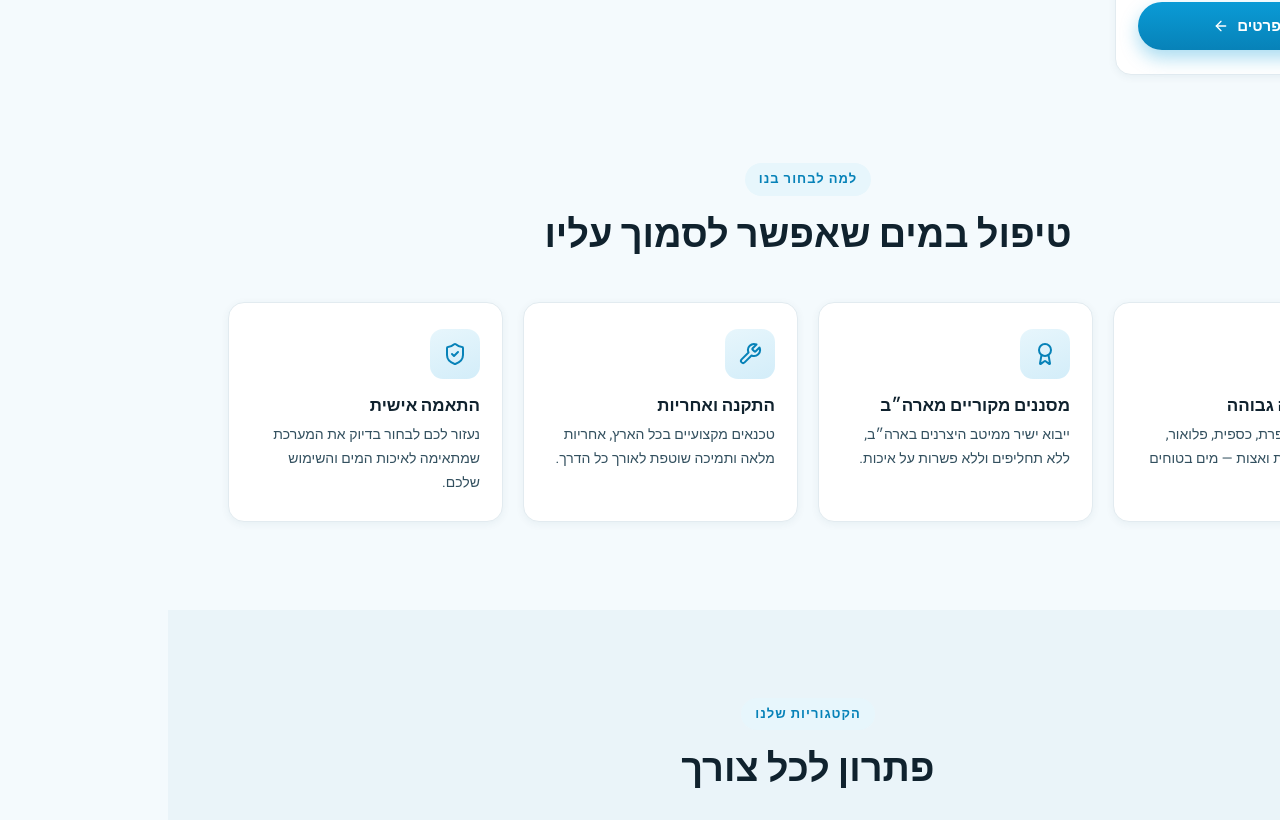
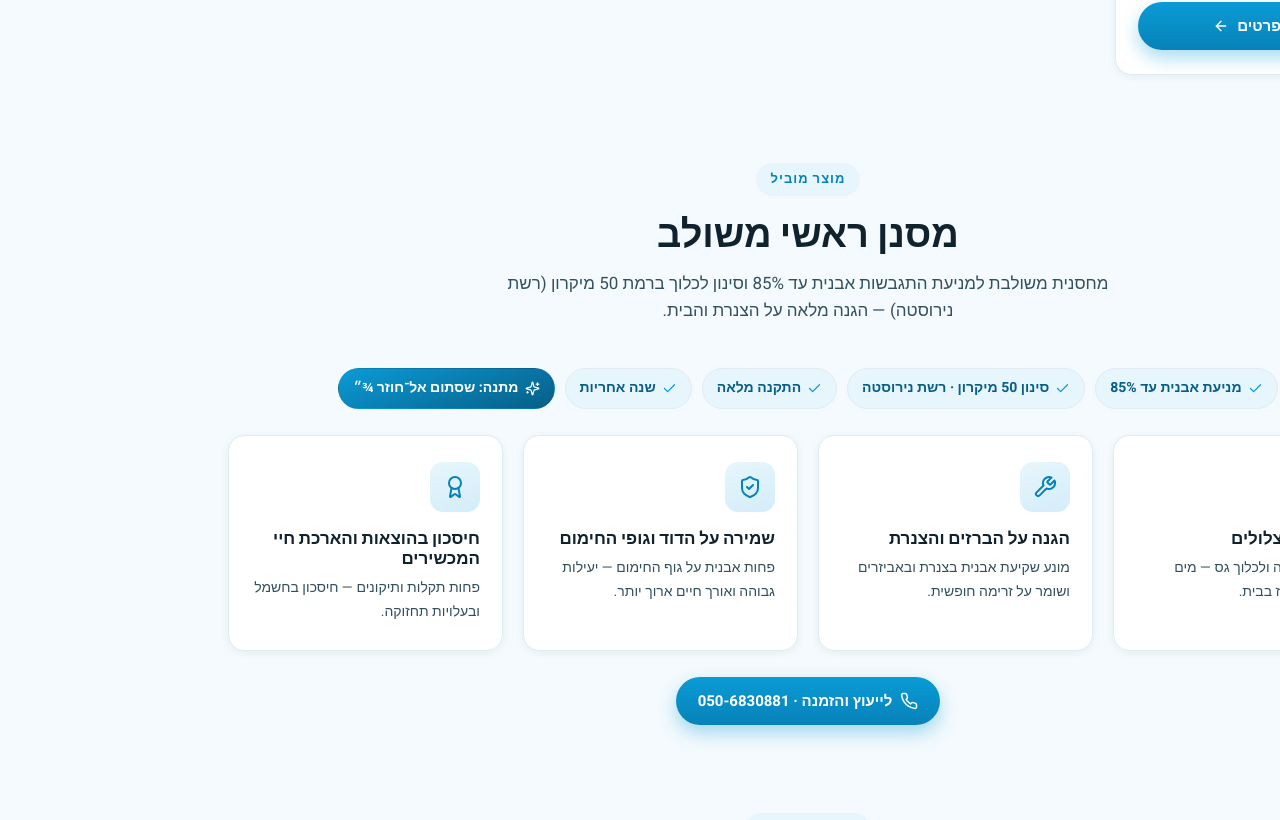
Before and after one commit to Tomer-HL/aquafilter, a React (Vite) app: page / in a window 1280 px wide. Shown: the part 1716-2536 px from the top of the page. Built offline with nearby package versions, Linux system fonts and the light colour scheme.

Commit message:
Add Combined Main Filter spotlight with flyer benefits

```diff
--- a/src/App.css
+++ b/src/App.css
@@ -368,3 +368,21 @@ a.line:hover { color: #7fd4f5; }
   .brand-name { font-size: 16px; }
   .brand-tag { font-size: 11px; }
 }
+
+/* Combined Main Filter spotlight */
+.mf-specs {
+  display: flex; flex-wrap: wrap; justify-content: center; gap: 10px; margin: 4px 0 26px;
+}
+.mf-chip {
+  display: inline-flex; align-items: center; gap: 6px;
+  padding: 8px 14px; border-radius: 999px;
+  background: var(--c-primary-soft); color: var(--c-primary-darker);
+  font-weight: 600; font-size: 14px; border: 1px solid var(--c-line);
+}
+.mf-chip svg { color: var(--c-primary); }
+.mf-chip.gift {
+  background: linear-gradient(160deg, var(--c-primary), var(--c-primary-darker));
+  color: #fff; border-color: transparent;
+}
+.mf-chip.gift svg { color: #fff; }
+.mf-cta { text-align: center; margin-top: 26px; }
--- a/src/App.jsx
+++ b/src/App.jsx
@@ -10,6 +10,7 @@ import './App.css'
 const tierIcons = [Droplets, Filter, Droplet, ShieldCheck, Filter]
 const featureIcons = [Sparkles, Award, Wrench, ShieldCheck]
 const catIcons = [Droplets, Filter, ShieldCheck, Sparkles]
+const benefitIcons = [Droplet, Wrench, ShieldCheck, Award]
 
 export default function App() {
   const [lang, setLang] = useState('he')
@@ -151,6 +152,38 @@ export default function App() {
                   </article>
                 )
               })}
+            </div>
+          </div>
+        </section>
+
+        {/* Combined Main Filter spotlight */}
+        <section className="section main-filter" id="main-filter" style={{ paddingTop: 0 }}>
+          <div className="container">
+            <div className="section-head">
+              <span className="eyebrow">{t.mainFilter.eyebrow}</span>
+              <h2>{t.mainFilter.title}</h2>
+              <p>{t.mainFilter.sub}</p>
+            </div>
+            <div className="mf-specs">
+              {t.mainFilter.specs.map((s, i) => (
+                <span className="mf-chip" key={i}><Check size={15} /> {s}</span>
+              ))}
+              <span className="mf-chip gift"><Sparkles size={15} /> {t.mainFilter.gift}</span>
+            </div>
+            <div className="features-grid">
+              {t.mainFilter.benefits.map((b, i) => {
+                const Icon = benefitIcons[i]
+                return (
+                  <div className="feature" key={i}>
+                    <div className="fi"><Icon size={24} /></div>
+                    <h3>{b.title}</h3>
+                    <p>{b.desc}</p>
+                  </div>
+                )
+              })}
+            </div>
+            <div className="mf-cta">
+              <a className="btn btn-primary" href="tel:0506830881"><Phone size={18} /> {t.mainFilter.cta}</a>
             </div>
           </div>
         </section>
--- a/src/i18n.js
+++ b/src/i18n.js
@@ -39,6 +39,20 @@ export const content = {
       { badge: 'לכל הבית', name: 'מערכת דירתית', model: 'DUO-2', desc: 'מסנן דו-שלבי בכניסה לבית · מונע אבנית · מסנן חול, חלודה וכלוך גס', price: '₪690', cta: 'לפרטים' },
       { badge: 'מתנה: שסתום אל־חוזר ¾״', name: 'מסנן ראשי משולב', model: 'רשת נירוסטה 50µ', desc: 'לכל הבית · מניעת התגבשות אבנית עד 85% · סינון לכלוך ברמת 50 מיקרון · רשת נירוסטה · כולל התקנה מלאה ושנה אחריות', price: 'לפי הצעה', cta: 'לפרטים' },
     ],
+    mainFilter: {
+      eyebrow: 'מוצר מוביל',
+      title: 'מסנן ראשי משולב',
+      sub: 'מחסנית משולבת למניעת התגבשות אבנית עד 85% וסינון לכלוך ברמת 50 מיקרון (רשת נירוסטה) — הגנה מלאה על הצנרת והבית.',
+      specs: ['מניעת אבנית עד 85%', 'סינון 50 מיקרון · רשת נירוסטה', 'התקנה מלאה', 'שנה אחריות'],
+      gift: 'מתנה: שסתום אל־חוזר ¾״',
+      benefits: [
+        { title: 'מים נקיים וצלולים', desc: 'סינון חול, חלודה ולכלוך גס — מים צלולים בכל ברז בבית.' },
+        { title: 'הגנה על הברזים והצנרת', desc: 'מונע שקיעת אבנית בצנרת ובאביזרים ושומר על זרימה חופשית.' },
+        { title: 'שמירה על הדוד וגופי החימום', desc: 'פחות אבנית על גוף החימום — יעילות גבוהה ואורך חיים ארוך יותר.' },
+        { title: 'חיסכון בהוצאות והארכת חיי המכשירים', desc: 'פחות תקלות ותיקונים — חיסכון בחשמל ובעלויות תחזוקה.' },
+      ],
+      cta: 'לייעוץ והזמנה · 050-6830881',
+    },
     featuresHead: { eyebrow: 'למה לבחור בנו', title: 'טיפול במים שאפשר לסמוך עליו', sub: '' },
     features: [
       { title: 'סינון בדרגה גבוהה', desc: 'מסלק כלור, עופרת, כספית, פלואור, אבנית, בקטריות ואצות — מים בטוחים באמת.' },
@@ -131,6 +145,20 @@ export const content = {
       { badge: 'Whole home', name: 'Apartment System', model: 'DUO-2', desc: 'Two-stage filter at the home inlet · Prevents scale · Filters sand, rust & debris', price: '₪690', cta: 'Details' },
       { badge: 'Gift: ¾" check valve', name: 'Combined Main Filter', model: '50µ Stainless Mesh', desc: 'Whole-home · Prevents scale buildup up to 85% · 50-micron dirt filtration · Stainless-steel mesh · Full installation & 1-year warranty', price: 'Get a quote', cta: 'Details' },
     ],
+    mainFilter: {
+      eyebrow: 'Flagship product',
+      title: 'Combined Main Filter',
+      sub: 'A combined cartridge that prevents scale buildup up to 85% and filters dirt down to 50 microns (stainless-steel mesh) — full protection for your plumbing and home.',
+      specs: ['Up to 85% scale prevention', '50-micron filtration · stainless mesh', 'Full installation', '1-year warranty'],
+      gift: 'Gift: ¾" check valve',
+      benefits: [
+        { title: 'Clean, clear water', desc: 'Filters sand, rust and coarse debris — clear water at every tap in the home.' },
+        { title: 'Protects faucets & pipes', desc: 'Prevents scale buildup in pipes and fittings and keeps water flowing freely.' },
+        { title: 'Protects boiler & heating elements', desc: 'Less scale on the heating element — higher efficiency and a longer lifespan.' },
+        { title: 'Saves money & extends appliance life', desc: 'Fewer breakdowns and repairs — savings on power and maintenance costs.' },
+      ],
+      cta: 'Get advice & order · 050-6830881',
+    },
     featuresHead: { eyebrow: 'Why choose us', title: 'Water treatment you can trust', sub: '' },
     features: [
       { title: 'High-grade filtration', desc: 'Removes chlorine, lead, mercury, fluoride, scale, bacteria and algae — truly safe water.' },
```
